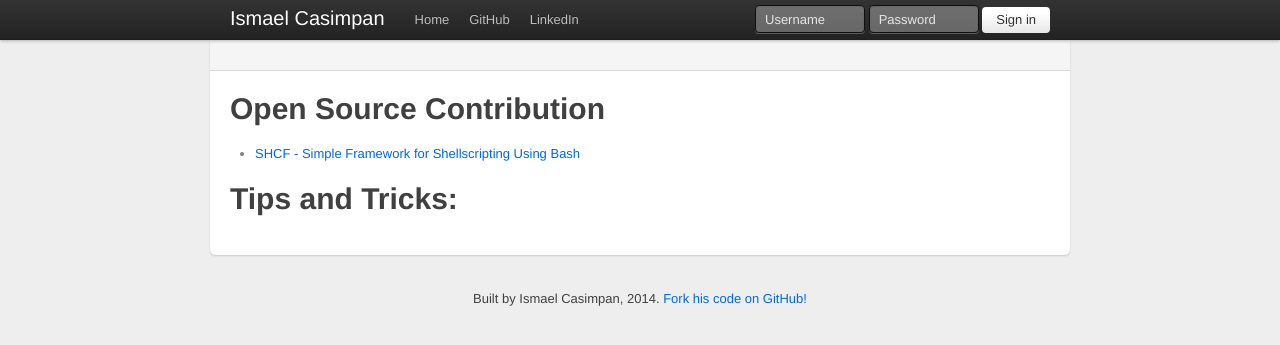
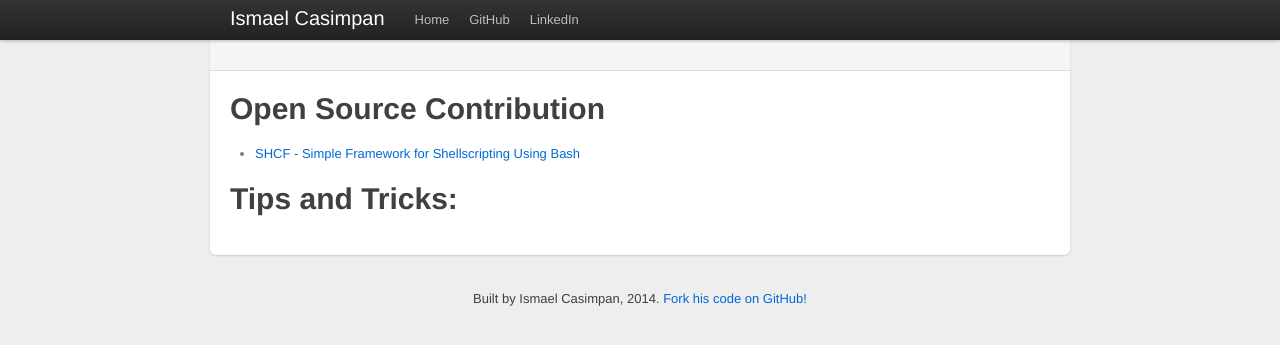
Before and after one commit to icasimpan/ismael.casimpan.com, a Jekyll site: the page built from index.html, in a window 1280 px wide. Shown: the top 345 px of the page. Built offline with Jekyll 4.4.1, drawn with Linux system fonts in a browser that asks for light colours; nearby versions of some CDN libraries; Markdown is read by kramdown in place of the engine named in the settings.

Commit message:
removed unnecessary username/login form

```diff
--- a/_layouts/layout.html
+++ b/_layouts/layout.html
@@ -97,11 +97,6 @@
            <li><a href="http://github.com/icasimpan">GitHub</a></li>
            <li><a href="http://www.linkedin.com/in/icasimpan">LinkedIn</a></li>
          </ul>
-         <form action="" class="pull-right">
-           <input class="input-small" type="text" placeholder="Username">
-           <input class="input-small" type="password" placeholder="Password">
-           <button class="btn" type="submit">Sign in</button>
-         </form>
        </div>
      </div>
    </div>
```
